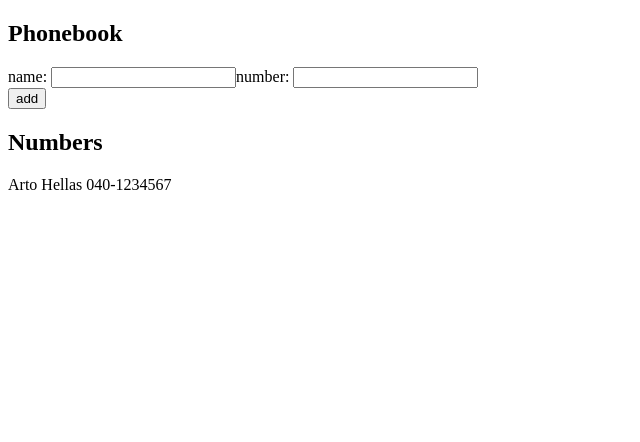
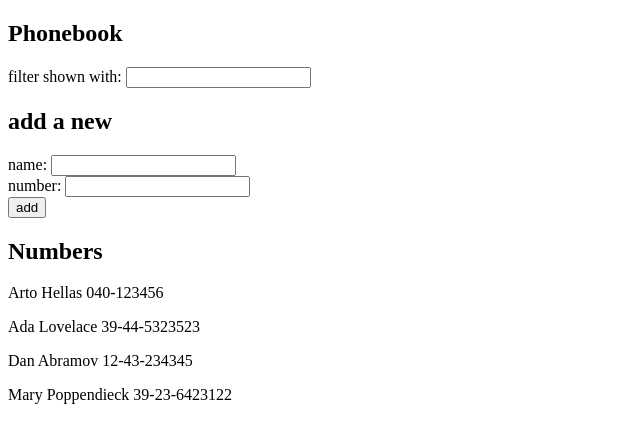
Before and after one commit to Gulcan00/full-stack-open, a React (Vite) app in the folder part2/phonebook/: page / in a window 1280 px wide. Shown: the top 442 px of the page, without its empty margins (0-640 px from the left). Built offline with nearby package versions, Linux system fonts and the light colour scheme.

Commit message:
2.9 Search people by name

```diff
--- a/part2/phonebook/src/App.jsx
+++ b/part2/phonebook/src/App.jsx
@@ -2,13 +2,14 @@ import { useState } from 'react'
 
 const App = () => {
   const [persons, setPersons] = useState([
-    {
-      name: 'Arto Hellas',
-      number: '040-1234567'
-    }
+   { name: 'Arto Hellas', number: '040-123456', id: 1 },
+    { name: 'Ada Lovelace', number: '39-44-5323523', id: 2 },
+    { name: 'Dan Abramov', number: '12-43-234345', id: 3 },
+    { name: 'Mary Poppendieck', number: '39-23-6423122', id: 4 }
   ])
   const [newName, setNewName] = useState('')
   const [newNumber, setNewNumber] = useState('')
+  const [search, setSearch] = useState('')
 
   const handleNameChange = (event) => {
     setNewName(event.target.value);
@@ -16,6 +17,10 @@ const App = () => {
 
   const handleNumberChange = (event) => {
     setNewNumber(event.target.value);
+  }
+
+  const handleSearchChange = (event) => {
+    setSearch(event.target.value);
   }
 
   const addPerson = (event) => {
@@ -33,12 +38,16 @@ const App = () => {
     }
   }
 
+  const filteredPersons = persons.filter(person => person.name.toLocaleLowerCase().includes(search.toLocaleLowerCase()));
+
   return (
     <div>
       <h2>Phonebook</h2>
+       filter shown with: <input value={search} onChange={handleSearchChange}/>
+      <h2>add a new</h2>
       <form onSubmit={addPerson}>
         <div>
-          name: <input value={newName} onChange={handleNameChange}/>
+          name: <input value={newName} onChange={handleNameChange}/><br />
           number: <input value={newNumber} onChange={handleNumberChange}/>
         </div>
         <div>
@@ -47,7 +56,7 @@ const App = () => {
       </form>
       <h2>Numbers</h2>
       {
-        persons.map(person => <p key={person.name}>{person.name} {person.number}</p>)
+        filteredPersons.map(person => <p key={person.name}>{person.name} {person.number}</p>)
       }
     </div>
   )
```
